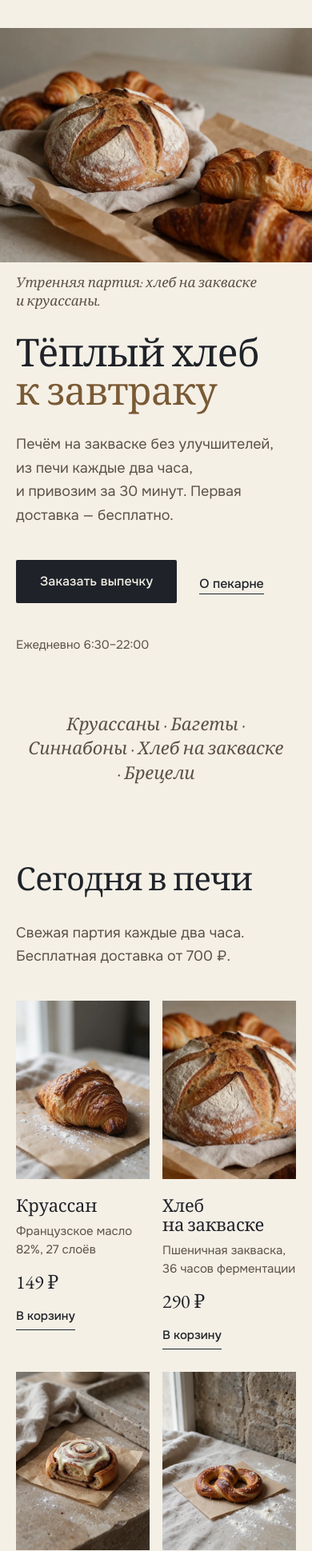
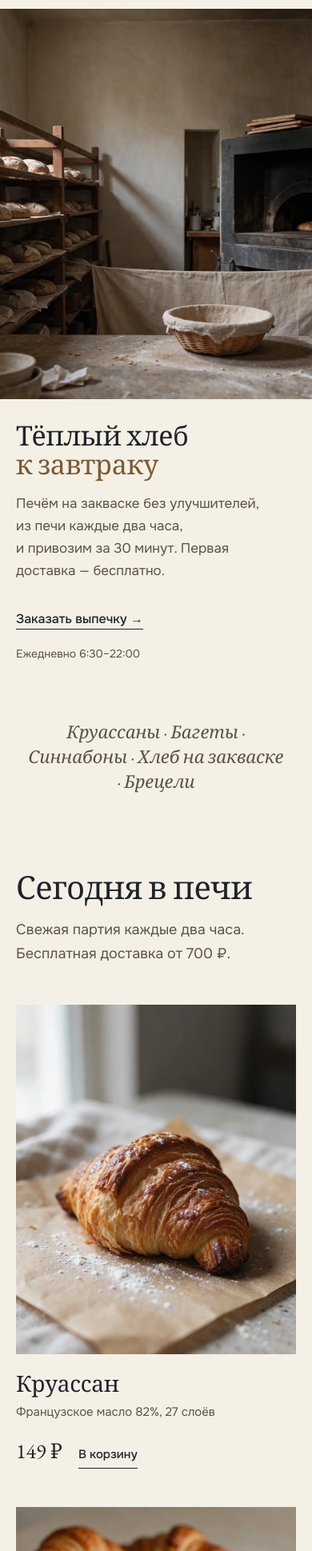
Before and after one commit to philippkasharov-bit/bulka-bakery, a plain HTML site: page index.html in a window 390 px wide. Shown: the part 61-2000 px from the top of the page at 80% size. Drawn offline with nearby package versions, Linux system fonts and the light colour scheme.

Commit message:
v2 layout: full-bleed hero, editorial menu spread, pull quote; case study in v2
Hero: full-bleed bakery photo with a small serif headline and text CTA in the
bottom-left corner (mobile: photo first, text below). Menu as a magazine
spread (large croissant, offset loaf, typeset list with serif prices).
Full-bleed workshop photo with the video inset; one large pull quote.
case-study.html: EB Garamond + Onest, paper/ink/kraft tokens, square buttons.

Co-Authored-By: Claude Opus 5.5 <noreply@anthropic.com>

```diff
--- a/index.html
+++ b/index.html
@@ -6,7 +6,7 @@
 <meta property="og:type" content="website"><meta property="og:locale" content="ru_RU"><meta property="og:site_name" content="Булка"><meta property="og:title" content="Булка — пекарня у дома с доставкой"><meta property="og:description" content="Хлеб на закваске, круассаны и выпечка из печи каждые 2 часа. Доставка за 30 минут."><meta property="og:image" content="https://philippkasharov-bit.github.io/bulka-bakery/og.jpg"><meta property="og:image:width" content="1200"><meta property="og:image:height" content="630"><meta property="og:image:alt" content="Булка — тёплый хлеб к завтраку"><meta property="og:url" content="https://philippkasharov-bit.github.io/bulka-bakery/"><meta name="twitter:card" content="summary_large_image"><meta name="twitter:image" content="https://philippkasharov-bit.github.io/bulka-bakery/og.jpg">
 <script type="application/ld+json">{"@context":"https://schema.org","@type":"Bakery","name":"Булка","url":"https://philippkasharov-bit.github.io/bulka-bakery/","image":"https://philippkasharov-bit.github.io/bulka-bakery/og.jpg","description":"Хлеб на закваске, круассаны и выпечка из печи каждые 2 часа. Доставка за 30 минут.","servesCuisine":"Выпечка","priceRange":"₽","openingHours":"Mo-Su 06:30-22:00"}</script>
 <link rel="preconnect" href="https://fonts.googleapis.com"><link rel="preconnect" href="https://fonts.gstatic.com" crossorigin>
-<link rel="preload" as="image" href="img/v2/hero.webp" fetchpriority="high">
+<link rel="preload" as="image" href="img/v2/oven.webp" fetchpriority="high">
 <link href="https://fonts.googleapis.com/css2?family=EB+Garamond:ital,wght@0,400;0,500;1,400&family=Onest:wght@400;500;600&display=swap" rel="stylesheet">
 <style>
 /* Булка v2 — тихая ремесленная пекарня. Мир: бумага, крафт, чернила штампа, утренний свет. */
@@ -47,31 +47,35 @@ header nav a:hover::after{transform:scaleX(1)}
 .cnt{font-variant-numeric:tabular-nums}
 .burger{display:none;width:44px;height:44px;place-items:center}
 
-/* hero: фото несёт страницу */
-.hero{display:grid;grid-template-columns:5fr 7fr;gap:clamp(32px,5vw,88px);align-items:center;padding:clamp(24px,4vw,56px) 0 0}
-.hero h1{font-size:clamp(48px,6.4vw,104px);line-height:1;margin-bottom:28px}
+/* hero: фото во всю ширину, короткая подпись в спокойном углу */
+.hero{position:relative;height:min(92svh,980px);min-height:560px}
+.hero-img{position:absolute;inset:0;width:100%;height:100%;object-fit:cover;object-position:50% 45%}
+.hero-note{position:absolute;left:0;bottom:0;background:var(--paper);padding:clamp(28px,3.4vw,52px) clamp(28px,4vw,64px) clamp(24px,3vw,44px) var(--g);max-width:min(560px,92vw)}
+.hero h1{font-size:clamp(34px,3.2vw,50px);line-height:1.08;margin-bottom:16px}
 .hero h1 em{font-style:normal;color:var(--kraft-ink)}
-.hero .acts{display:flex;align-items:center;gap:28px;flex-wrap:wrap;margin-top:40px}
-.hero .meta{margin-top:40px;font-size:15px;color:var(--ink-2)}
-.hero figure{position:relative}
-.hero figure img{width:100%;aspect-ratio:4/5;object-fit:cover;object-position:40% 50%}
-.hero figcaption,.cap{margin-top:14px;font:italic 400 17px/1.4 var(--serif);color:var(--ink-2)}
+.hero-note p{color:var(--ink-2);max-width:40ch}
+.hero-note .link{display:inline-block;margin-top:26px}
+.hero-note .meta{margin-top:18px;font-size:14px}
+.cap{margin-top:14px;font:italic 400 17px/1.4 var(--serif);color:var(--ink-2)}
 
 /* строка ассортимента: тихая, без движения */
 .assort{padding:clamp(72px,9vw,128px) 0 0;text-align:center;font:italic 400 clamp(22px,2.4vw,34px)/1.4 var(--serif);color:var(--ink-2)}
 
-/* меню */
+/* меню: журнальный разворот */
 .sec{padding-top:var(--sect)}
-.sec-h{display:grid;grid-template-columns:5fr 7fr;gap:clamp(32px,5vw,88px);align-items:end;margin-bottom:clamp(40px,5vw,72px)}
-.sec-h h2{font-size:clamp(40px,4.8vw,76px);line-height:1.02}
-.menu{display:grid;grid-template-columns:repeat(4,1fr);gap:clamp(20px,2.6vw,40px)}
-.item img{width:100%;aspect-ratio:3/4;object-fit:cover;background:var(--stone);transition:transform 1.2s var(--ease)}
+.spread{display:grid;grid-template-columns:repeat(12,1fr);column-gap:clamp(16px,2vw,32px);row-gap:clamp(40px,5vw,80px);align-items:start}
+.sp-h{grid-column:1/6;grid-row:1}.sp-h h2{font-size:clamp(40px,4.8vw,76px);line-height:1.02;margin-bottom:18px}
+.item.big{grid-column:1/8;grid-row:2/4}.item.side{grid-column:9/13;grid-row:1/3;margin-top:clamp(40px,6vw,120px)}
+.list{grid-column:9/13;grid-row:3;list-style:none;padding:0;display:grid;gap:clamp(28px,3vw,44px);align-self:end}
+.item img{width:100%;object-fit:cover;background:var(--stone)}
+.item.big img{aspect-ratio:4/5}.item.side img{aspect-ratio:1}
 .item .ph{overflow:hidden;margin-bottom:22px}
-.item:hover img{transform:scale(1.03)}
-.item h3{font-size:clamp(26px,2.2vw,32px);line-height:1.1}
-.item p{color:var(--ink-2);font-size:15px;margin:8px 0 18px;line-height:1.5}
-.buy{display:flex;align-items:baseline;justify-content:space-between;gap:12px}
-.buy b{font:400 24px/1 var(--serif);font-variant-numeric:lining-nums tabular-nums}
+.item h3{font-size:clamp(28px,2.6vw,40px);line-height:1.08}
+.item p,.list p{color:var(--ink-2);font-size:15px;margin:8px 0 16px;line-height:1.5;max-width:36ch}
+.buy{display:flex;align-items:baseline;gap:28px}
+.buy b,.list b{font:400 26px/1 var(--serif);font-variant-numeric:lining-nums tabular-nums}
+.list li{display:grid;grid-template-columns:1fr auto;column-gap:16px;align-items:baseline}
+.list h3{font-size:clamp(26px,2.2vw,32px);line-height:1.1}.list p{grid-column:1/-1;margin:6px 0 4px}.list .add{grid-column:1;justify-self:start}
 .add{font:500 15px/1 var(--sans);border-bottom:1px solid currentColor;padding:14px 0 4px;min-height:44px;transition:color .3s}
 .add:hover{color:var(--kraft-ink)}
 .add[data-count]::after{content:" · " attr(data-count)}
@@ -83,7 +87,7 @@ header nav a:hover::after{transform:scaleX(1)}
 .facts{list-style:none;padding:0;display:grid;gap:clamp(32px,4vw,56px)}
 .facts b{display:block;font:400 clamp(56px,6vw,96px)/.95 var(--serif);font-variant-numeric:lining-nums}
 .facts p{color:var(--ink-2);max-width:28ch;margin-top:10px}
-.workshop{position:relative;margin-top:var(--sect)}
+.workshop{position:relative;margin:var(--sect) 0 clamp(40px,5vw,80px)}
 .workshop>img{width:100%;aspect-ratio:21/9;object-fit:cover}
 .inset{position:absolute;right:var(--g);bottom:calc(-1 * clamp(40px,5vw,80px));width:clamp(220px,24vw,340px);background:var(--paper);padding:10px 10px 14px}
 .inset video{width:100%;aspect-ratio:1;object-fit:cover;display:block;background:var(--stone)}
@@ -91,11 +95,15 @@ header nav a:hover::after{transform:scaleX(1)}
 .inset .row span{font:italic 400 16px/1.3 var(--serif);color:var(--ink-2)}
 .vt{min-width:44px;min-height:44px;font:500 14px/1 var(--sans);border-bottom:1px solid currentColor;padding:14px 0 4px}
 
-/* отзывы */
-.revs{display:grid;grid-template-columns:repeat(3,1fr);gap:clamp(32px,5vw,88px)}
-.revs blockquote p{font:italic 400 clamp(22px,2vw,28px)/1.35 var(--serif)}
-.revs figcaption{margin-top:20px;font-size:15px;color:var(--ink-2)}.revs figcaption b{color:var(--ink);font-weight:500}
-.stars{display:flex;gap:4px;margin-bottom:18px;color:var(--kraft-ink)}.stars svg{width:16px;height:16px}
+/* отзывы: одна большая цитата + две тихие */
+.quote{text-align:center}
+.quote h2{font:400 18px/1.4 var(--sans);color:var(--ink-2);margin-bottom:clamp(28px,3vw,44px)}
+.pull{max-width:22ch;margin:0 auto}.pull p{font:400 clamp(36px,4.6vw,72px)/1.12 var(--serif);text-wrap:balance}
+.pull figcaption,.more figcaption{margin-top:24px;font-size:15px;color:var(--ink-2)}.pull figcaption b,.more figcaption b{color:var(--ink);font-weight:500}
+.stars{display:flex;justify-content:center;gap:4px;margin-bottom:24px;color:var(--kraft-ink)}.stars svg{width:16px;height:16px}
+.more{display:grid;grid-template-columns:1fr 1fr;gap:clamp(32px,6vw,112px);max-width:980px;margin:clamp(64px,8vw,120px) auto 0;text-align:left}
+.more p{font:italic 400 clamp(20px,1.7vw,24px)/1.4 var(--serif)}
+.narrow{max-width:1100px}
 
 /* заказ: крафтовый лист */
 .order{background:var(--kraft);margin-top:var(--sect);padding:var(--sect) 0}
@@ -143,17 +151,18 @@ form .btn{width:100%;margin-top:6px}
 /* единственное движение: фото мягко проявляются */
 .js .fade{opacity:0;transition:opacity 1.4s var(--ease)}.js .fade.in{opacity:1}
 
-@media(max-width:1000px){.menu{grid-template-columns:repeat(2,1fr)}.revs{grid-template-columns:1fr;max-width:640px}}
+@media(max-width:1000px){.sp-h{grid-column:1/-1}.item.big{grid-column:1/8;grid-row:2/4}.item.side{grid-column:8/13;grid-row:2;margin-top:0}.list{grid-column:8/13;grid-row:3}}
 @media(max-width:860px){
  .hd{grid-template-columns:1fr auto;height:72px}.brand svg{width:42px;height:42px}.brand b{font-size:26px}
  header nav{display:none;position:absolute;top:100%;left:0;right:0;flex-direction:column;gap:0;background:var(--paper);padding:8px var(--g) 24px}header nav.open{display:flex}header nav a{font-size:20px;font-family:var(--serif)}
  .burger{display:grid}.cart .cart-l{position:absolute;width:1px;height:1px;overflow:hidden;clip:rect(0 0 0 0)}
- .hero{grid-template-columns:1fr;gap:28px}.hero figure{order:-1;margin:0 calc(-1 * var(--g))}.hero figure img{aspect-ratio:4/3}.hero figcaption{padding:0 var(--g)}
+ .hero{height:auto;min-height:0}.hero-img{position:relative;aspect-ratio:4/5;height:auto}.hero-note{position:relative;padding:28px var(--g) 0;max-width:none}
+ .spread{display:flex;flex-direction:column;gap:48px}.item.side{margin-top:0}.more{grid-template-columns:1fr}
  .sec-h,.why,.order .in{grid-template-columns:1fr}
  .workshop>img{aspect-ratio:4/3}.inset{position:relative;right:auto;bottom:auto;width:62%;margin:-80px 0 0 auto}
  .ft{grid-template-columns:1fr}
 }
-@media(max-width:520px){.menu{gap:28px 16px}.item h3{font-size:22px}.buy{flex-direction:column;align-items:flex-start;gap:4px}}
+@media(max-width:520px){.buy{gap:20px}}
 @media(prefers-reduced-motion:reduce){html{scroll-behavior:auto}.js .fade{opacity:1;transition:none}.item img,.drawer,.scrim{transition:none;animation:none}.item:hover img{transform:none}}
 </style></head><body><a class="skip-link" href="#main">Перейти к содержанию</a>
 <svg width="0" height="0" style="position:absolute" aria-hidden="true">
@@ -170,26 +179,26 @@ form .btn{width:100%;margin-top:6px}
  <button class="burger" aria-label="Открыть меню" aria-expanded="false"><svg width="22" height="22" viewBox="0 0 24 24" fill="none" stroke="currentColor" stroke-width="1.6" stroke-linecap="round" aria-hidden="true"><path d="M4 8h16M4 16h16"/></svg></button></div>
 </div></header>
 
-<main id="main"><div class="wrap">
+<main id="main">
 <section class="hero" aria-labelledby="h1">
- <div><h1 id="h1">Тёплый хлеб <em>к&nbsp;завтраку</em></h1>
-  <p class="lede">Печём на&nbsp;закваске без улучшителей, из&nbsp;печи каждые два часа, и&nbsp;привозим за&nbsp;30&nbsp;минут. Первая доставка&nbsp;— бесплатно.</p>
-  <div class="acts"><a class="btn" href="#menu">Заказать выпечку</a><a class="link" href="#why">О&nbsp;пекарне</a></div>
-  <p class="meta">Ежедневно 6:30–22:00</p></div>
- <figure><img src="img/v2/hero.webp" width="2000" height="1333" alt="Хлеб на закваске и круассаны на льняной ткани и крафтовой бумаге в утреннем свете" fetchpriority="high"><figcaption>Утренняя партия: хлеб на&nbsp;закваске и&nbsp;круассаны.</figcaption></figure>
+ <img class="hero-img" src="img/v2/oven.webp" width="1800" height="1200" alt="Полки с хлебом на закваске и подовая печь в утренней пекарне" fetchpriority="high">
+ <div class="hero-note"><h1 id="h1">Тёплый хлеб <em>к&nbsp;завтраку</em></h1>
+  <p>Печём на&nbsp;закваске без улучшителей, из&nbsp;печи каждые два часа, и&nbsp;привозим за&nbsp;30&nbsp;минут. Первая доставка&nbsp;— бесплатно.</p>
+  <a class="link" href="#menu">Заказать выпечку&nbsp;→</a><p class="meta">Ежедневно 6:30–22:00</p></div>
 </section>
 
+<div class="wrap">
 <p class="assort">Круассаны · Багеты · Синнабоны · Хлеб на&nbsp;закваске · Брецели</p>
 
-<section class="sec" id="menu" aria-labelledby="menu-h">
- <div class="sec-h"><h2 id="menu-h">Сегодня в&nbsp;печи</h2><p class="lede">Свежая партия каждые два часа. Бесплатная доставка от&nbsp;700&nbsp;₽.</p></div>
- <div class="menu">
-  <article class="item"><div class="ph"><img class="fade" src="img/v2/croissant.webp" width="1100" height="1467" loading="lazy" alt="Круассан с хрустящими слоями на крафтовой бумаге"></div><h3>Круассан</h3><p>Французское масло 82%, 27&nbsp;слоёв</p><div class="buy"><b>149&nbsp;₽</b><button class="add" data-id="croissant" data-name="Круассан" data-price="149">В&nbsp;корзину</button></div></article>
-  <article class="item"><div class="ph"><img class="fade" src="img/v2/bread.webp" width="900" height="900" loading="lazy" alt="Хлеб на закваске с глубоким надрезом на льняной ткани"></div><h3>Хлеб на&nbsp;закваске</h3><p>Пшеничная закваска, 36&nbsp;часов ферментации</p><div class="buy"><b>290&nbsp;₽</b><button class="add" data-id="bread" data-name="Хлеб на закваске" data-price="290">В&nbsp;корзину</button></div></article>
-  <article class="item"><div class="ph"><img class="fade" src="img/v2/cinnabon.webp" width="900" height="1200" loading="lazy" alt="Синнабон со сливочной глазурью на крафтовой бумаге"></div><h3>Синнабон</h3><p>Корица, сливочный сыр и&nbsp;много любви</p><div class="buy"><b>210&nbsp;₽</b><button class="add" data-id="cinnabon" data-name="Синнабон" data-price="210">В&nbsp;корзину</button></div></article>
-  <article class="item"><div class="ph"><img class="fade" src="img/v2/pretzel.webp" width="900" height="1200" loading="lazy" alt="Брецель с крупной солью на крафтовой бумаге"></div><h3>Брецель</h3><p>Хрустящая корочка и&nbsp;крупная соль</p><div class="buy"><b>120&nbsp;₽</b><button class="add" data-id="pretzel" data-name="Брецель" data-price="120">В&nbsp;корзину</button></div></article>
- </div>
-</section>
+<section class="sec" id="menu" aria-labelledby="menu-h"><div class="spread">
+ <header class="sp-h"><h2 id="menu-h">Сегодня в&nbsp;печи</h2><p class="lede">Свежая партия каждые два часа. Бесплатная доставка от&nbsp;700&nbsp;₽.</p></header>
+ <article class="item big"><div class="ph"><img class="fade" src="img/v2/croissant.webp" width="1100" height="1467" loading="lazy" alt="Круассан с хрустящими слоями на крафтовой бумаге"></div><h3>Круассан</h3><p>Французское масло 82%, 27&nbsp;слоёв</p><div class="buy"><b>149&nbsp;₽</b><button class="add" data-id="croissant" data-name="Круассан" data-price="149">В&nbsp;корзину</button></div></article>
+ <article class="item side"><div class="ph"><img class="fade" src="img/v2/bread.webp" width="900" height="900" loading="lazy" alt="Хлеб на закваске с глубоким надрезом на льняной ткани"></div><h3>Хлеб на&nbsp;закваске</h3><p>Пшеничная закваска, 36&nbsp;часов ферментации</p><div class="buy"><b>290&nbsp;₽</b><button class="add" data-id="bread" data-name="Хлеб на закваске" data-price="290">В&nbsp;корзину</button></div></article>
+ <ul class="list" aria-label="Ещё в печи">
+  <li><h3>Синнабон</h3><b>210&nbsp;₽</b><p>Корица, сливочный сыр и&nbsp;много любви</p><button class="add" data-id="cinnabon" data-name="Синнабон" data-price="210">В&nbsp;корзину</button></li>
+  <li><h3>Брецель</h3><b>120&nbsp;₽</b><p>Хрустящая корочка и&nbsp;крупная соль</p><button class="add" data-id="pretzel" data-name="Брецель" data-price="120">В&nbsp;корзину</button></li>
+ </ul>
+</div></section>
 
 <section class="sec" id="why" aria-labelledby="why-h">
  <div class="why">
@@ -201,20 +210,21 @@ form .btn{width:100%;margin-top:6px}
     <li><b>6:30</b><p>Первая партия уже готова к&nbsp;вашему завтраку</p></li>
    </ul></div>
  </div>
- <div class="workshop"><img class="fade" src="img/v2/oven.webp" width="1800" height="1200" loading="lazy" alt="Полки с хлебом на закваске и подовая печь в пекарне">
-  <figure class="inset"><video id="vid" muted loop playsinline preload="none" poster="baker.jpg" aria-label="Пекарь достаёт хлеб из печи"><source src="media/baker.mp4" type="video/mp4"></video><div class="row"><span>Утро в&nbsp;цехе</span><button class="vt" id="vt" type="button" hidden>Пауза</button></div></figure>
- </div>
-</section>
-
-<section class="sec" id="reviews" aria-labelledby="rev-h">
- <div class="sec-h"><h2 id="rev-h">Нас любят</h2></div>
- <div class="revs">
-  <figure><div class="stars" role="img" aria-label="Оценка 5 из 5"><svg aria-hidden="true"><use href="#star"/></svg><svg aria-hidden="true"><use href="#star"/></svg><svg aria-hidden="true"><use href="#star"/></svg><svg aria-hidden="true"><use href="#star"/></svg><svg aria-hidden="true"><use href="#star"/></svg></div><blockquote><p>«Круассаны как в&nbsp;Париже, только приезжают ещё тёплыми. Теперь это наш воскресный ритуал».</p></blockquote><figcaption><b>Аня</b>, Хамовники</figcaption></figure>
-  <figure><div class="stars" role="img" aria-label="Оценка 5 из 5"><svg aria-hidden="true"><use href="#star"/></svg><svg aria-hidden="true"><use href="#star"/></svg><svg aria-hidden="true"><use href="#star"/></svg><svg aria-hidden="true"><use href="#star"/></svg><svg aria-hidden="true"><use href="#star"/></svg></div><blockquote><p>«Хлеб на&nbsp;закваске стоит несколько дней и&nbsp;не&nbsp;черствеет. Дети просят синнабоны каждый день».</p></blockquote><figcaption><b>Дмитрий</b>, Сокол</figcaption></figure>
-  <figure><div class="stars" role="img" aria-label="Оценка 5 из 5"><svg aria-hidden="true"><use href="#star"/></svg><svg aria-hidden="true"><use href="#star"/></svg><svg aria-hidden="true"><use href="#star"/></svg><svg aria-hidden="true"><use href="#star"/></svg><svg aria-hidden="true"><use href="#star"/></svg></div><blockquote><p>«Заказываем выпечку в&nbsp;офис на&nbsp;планёрки. Всегда вовремя и&nbsp;всегда тёплая».</p></blockquote><figcaption><b>Команда «Облако»</b>, офис на&nbsp;Белорусской</figcaption></figure>
- </div>
 </section>
 </div>
+
+<div class="workshop"><img class="fade" src="img/v2/hero.webp" width="2000" height="1333" loading="lazy" alt="Хлеб на закваске и круассаны на льняной ткани и крафтовой бумаге в утреннем свете">
+ <figure class="inset"><video id="vid" muted loop playsinline preload="none" poster="baker.jpg" aria-label="Пекарь достаёт хлеб из печи"><source src="media/baker.mp4" type="video/mp4"></video><div class="row"><span>Утро в&nbsp;цехе</span><button class="vt" id="vt" type="button" hidden>Пауза</button></div></figure>
+</div>
+
+<section class="sec quote" id="reviews" aria-labelledby="rev-h"><div class="wrap narrow">
+ <h2 id="rev-h">Нас любят</h2>
+ <figure class="pull"><div class="stars" role="img" aria-label="Оценка 5 из 5"><svg aria-hidden="true"><use href="#star"/></svg><svg aria-hidden="true"><use href="#star"/></svg><svg aria-hidden="true"><use href="#star"/></svg><svg aria-hidden="true"><use href="#star"/></svg><svg aria-hidden="true"><use href="#star"/></svg></div><blockquote><p>«Круассаны как в&nbsp;Париже, только приезжают ещё тёплыми».</p></blockquote><figcaption><b>Аня</b>, Хамовники: «Теперь это наш воскресный ритуал».</figcaption></figure>
+ <div class="more">
+  <figure><blockquote><p>«Хлеб на&nbsp;закваске стоит несколько дней и&nbsp;не&nbsp;черствеет. Дети просят синнабоны каждый день».</p></blockquote><figcaption><b>Дмитрий</b>, Сокол · оценка 5 из 5</figcaption></figure>
+  <figure><blockquote><p>«Заказываем выпечку в&nbsp;офис на&nbsp;планёрки. Всегда вовремя и&nbsp;всегда тёплая».</p></blockquote><figcaption><b>Команда «Облако»</b>, офис на&nbsp;Белорусской · оценка 5 из 5</figcaption></figure>
+ </div>
+</div></section>
 
 <section class="order" id="order" aria-labelledby="order-h"><div class="wrap in">
  <figure><img class="fade" src="img/v2/bag.webp" width="1100" height="1467" loading="lazy" alt="Крафтовый пакет с багетом и штампом пекарни на каменной столешнице"></figure>
```
Also changed, not shown: case-study.html (+9 -9 lines).
